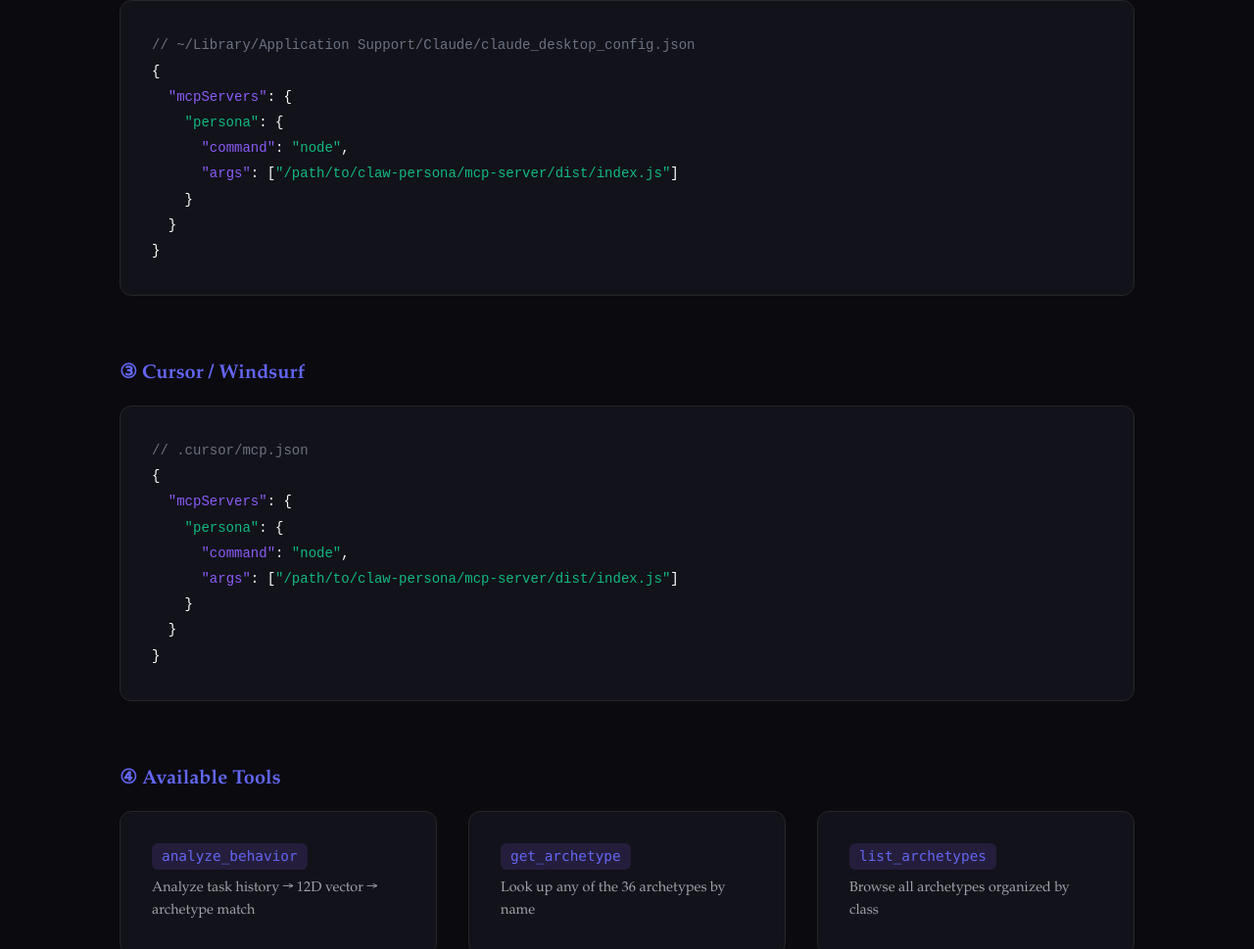
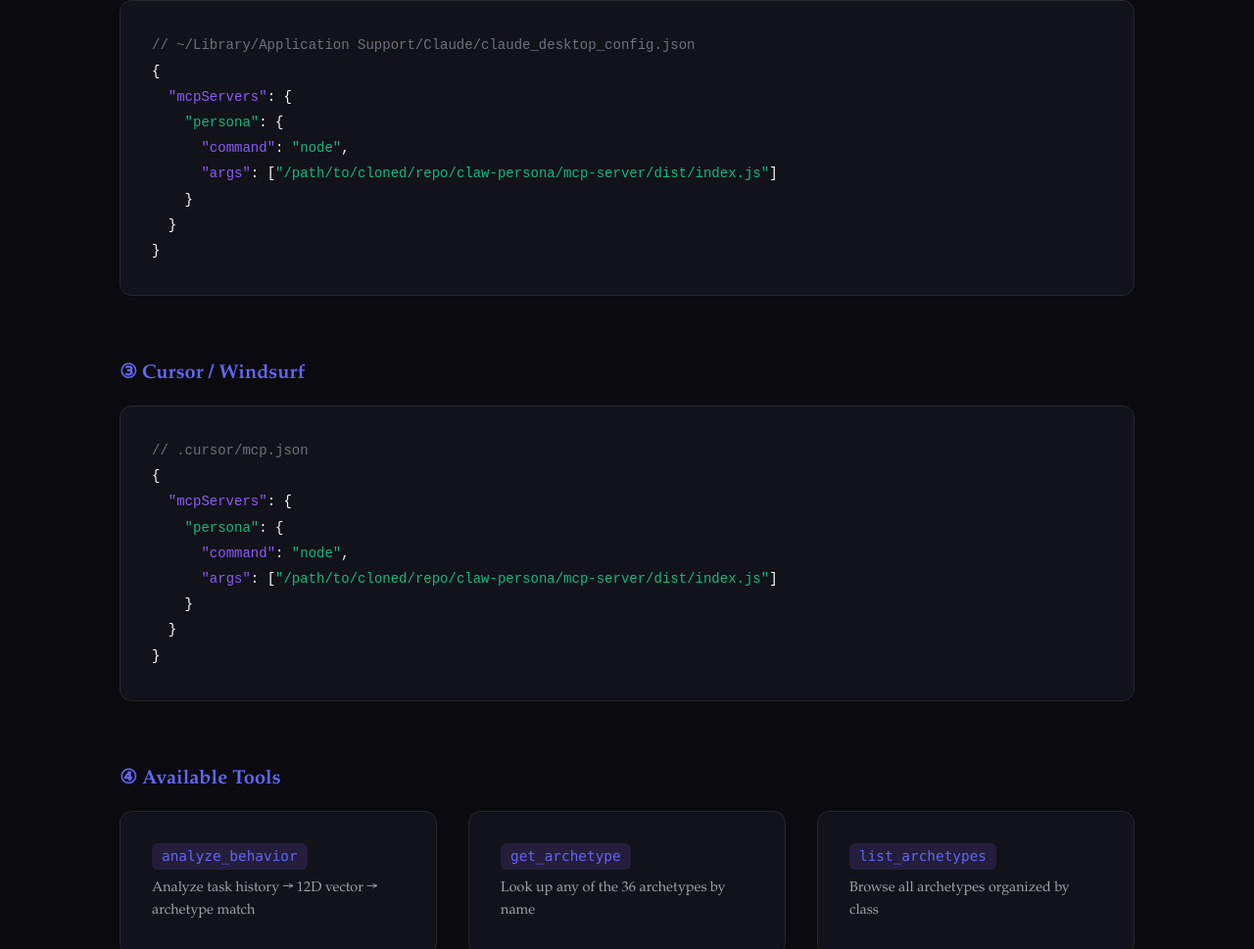
Before and after one commit to ayggdrasil/claw-persona, a plain HTML site: page frontend/index.html in a window 1280 px wide. Shown: the part 1794-2763 px from the top of the page at 98% size. Drawn offline with Linux system fonts and the light colour scheme; animation ran at ten frames a second.

Commit message:
docs: use git-repo relative paths in configuration examples

```diff
--- a/frontend/index.html
+++ b/frontend/index.html
@@ -89,7 +89,7 @@
   <span class="key">"mcpServers"</span>: {
     <span class="string">"persona"</span>: {
       <span class="key">"command"</span>: <span class="string">"node"</span>,
-      <span class="key">"args"</span>: [<span class="string">"/path/to/claw-persona/mcp-server/dist/index.js"</span>]
+      <span class="key">"args"</span>: [<span class="string">"/path/to/cloned/repo/claw-persona/mcp-server/dist/index.js"</span>]
     }
   }
 }</code></pre>
@@ -104,7 +104,7 @@
   <span class="key">"mcpServers"</span>: {
     <span class="string">"persona"</span>: {
       <span class="key">"command"</span>: <span class="string">"node"</span>,
-      <span class="key">"args"</span>: [<span class="string">"/path/to/claw-persona/mcp-server/dist/index.js"</span>]
+      <span class="key">"args"</span>: [<span class="string">"/path/to/cloned/repo/claw-persona/mcp-server/dist/index.js"</span>]
     }
   }
 }</code></pre>
```
Also changed, not shown: README.md.
